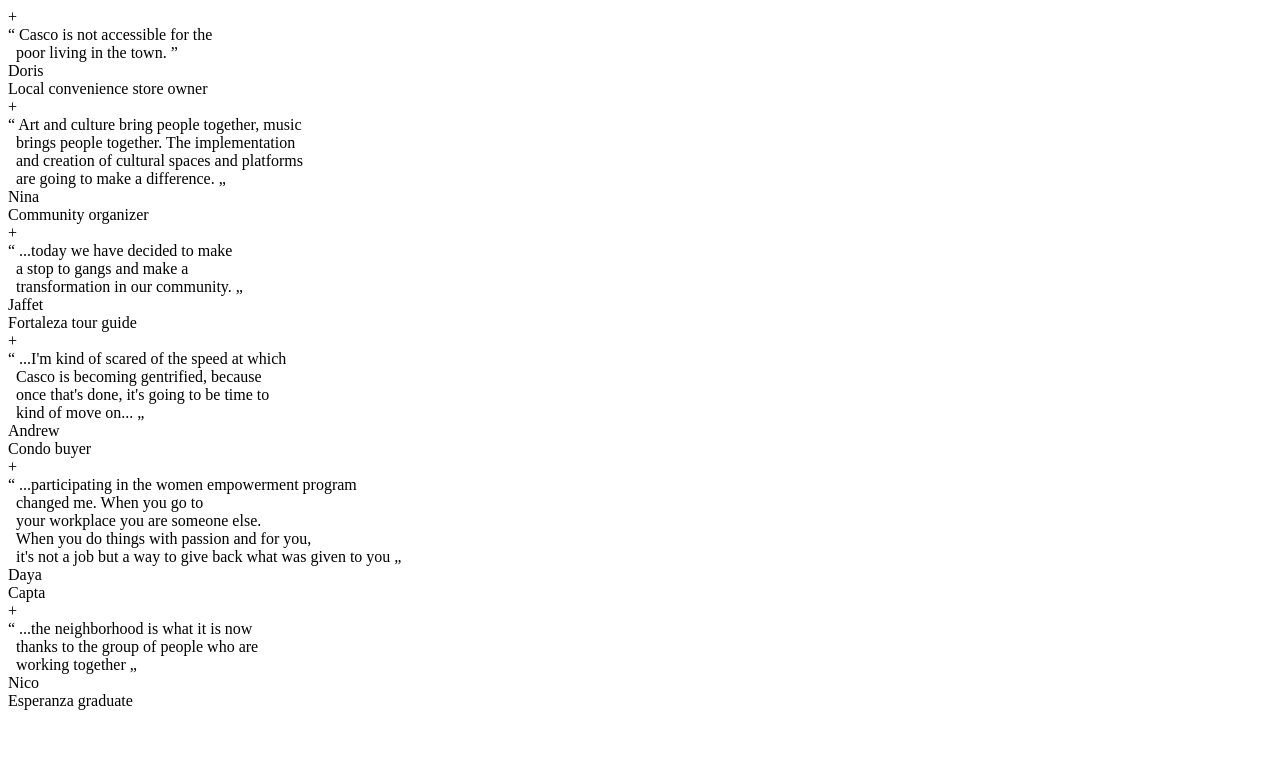
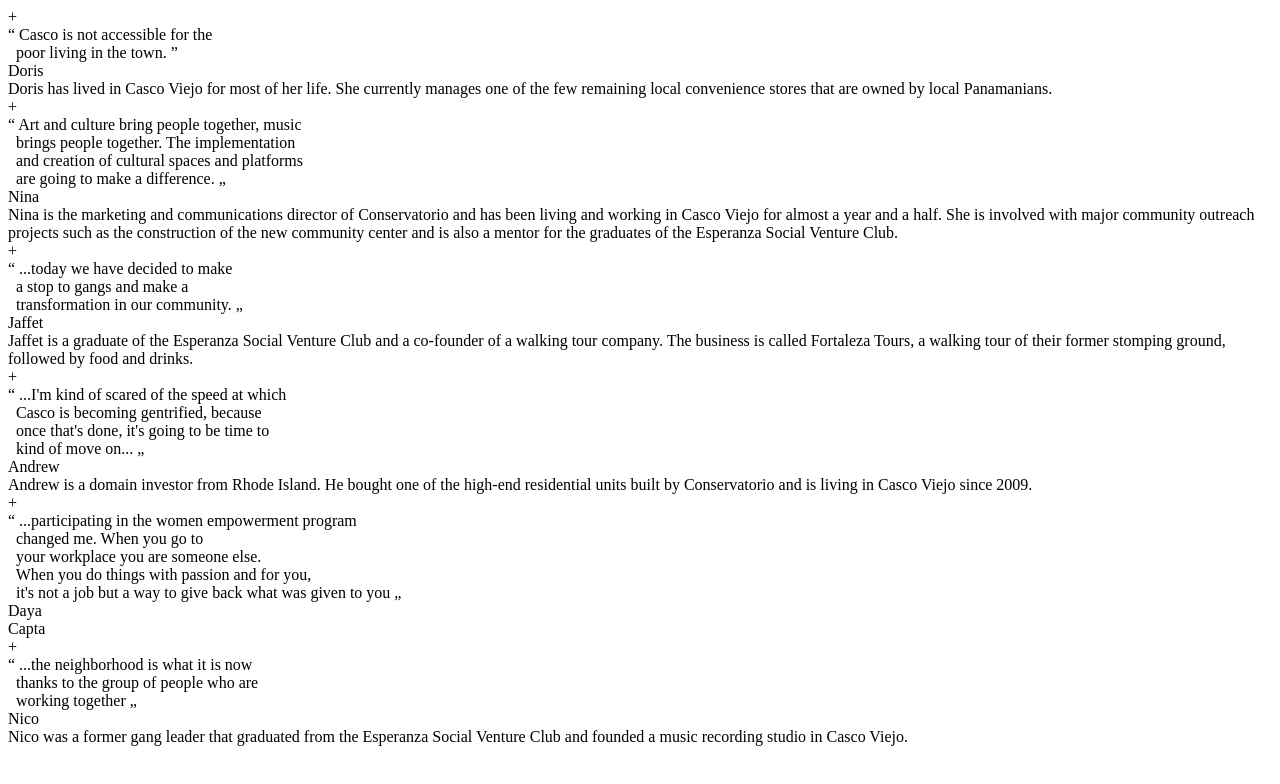
Before and after one commit to mbareta/through_the_community_eyes, a plain HTML site: page community_eyes/static/html/community_eyes.html in a window 1280 px wide. Drawn offline with Linux system fonts and the light colour scheme.

Commit message:
MCCSP-930: text change on Community Eyes

```diff
--- a/community_eyes/public/css/main.css
+++ b/community_eyes/public/css/main.css
@@ -91,6 +91,7 @@
 .description {
   margin-left: 30px;
   font-size: 12px;
+  max-width: 70%;
 }
 
 #expander-one {
--- a/community_eyes/static/html/community_eyes.html
+++ b/community_eyes/static/html/community_eyes.html
@@ -25,7 +25,7 @@
             Doris
           </div>
           <div class="description">
-            Local convenience store owner
+            Doris has lived in Casco Viejo for most of her life. She currently manages one of the few remaining local convenience stores that are owned by local Panamanians.
           </div>
         </div>
       </div>
@@ -55,7 +55,7 @@
               Nina
             </div>
             <div class="description">
-              Community organizer
+              Nina is the marketing and communications director of Conservatorio and has been living and working in Casco Viejo for almost a year and a half. She is involved with major community outreach projects such as the construction of the new community center and is also a mentor for the graduates of the Esperanza Social Venture Club.
             </div>
         </div>
       </div>
@@ -82,7 +82,7 @@
               Jaffet
             </div>
             <div class="description">
-              Fortaleza tour guide
+              Jaffet is a graduate of the Esperanza Social Venture Club and a co-founder of a walking tour company. The business is called Fortaleza Tours, a walking tour of their former stomping ground, followed by food and drinks.
             </div>
         </div>
       </div>
@@ -112,7 +112,7 @@
               Andrew
             </div>
             <div class="description">
-              Condo buyer
+              Andrew is a domain investor from Rhode Island. He bought one of the high-end residential units built by Conservatorio and is living in Casco Viejo since 2009.
             </div>
         </div>
       </div>
@@ -172,7 +172,7 @@
               Nico
             </div>
             <div class="description">
-              Esperanza graduate
+              Nico was a former gang leader that graduated from the Esperanza Social Venture Club and founded a music recording studio in Casco Viejo.
             </div>
         </div>
       </div>
```
